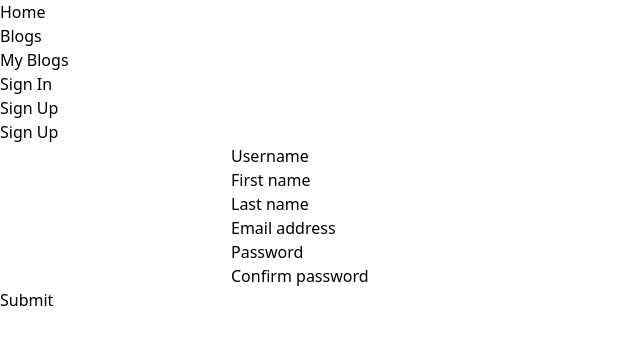
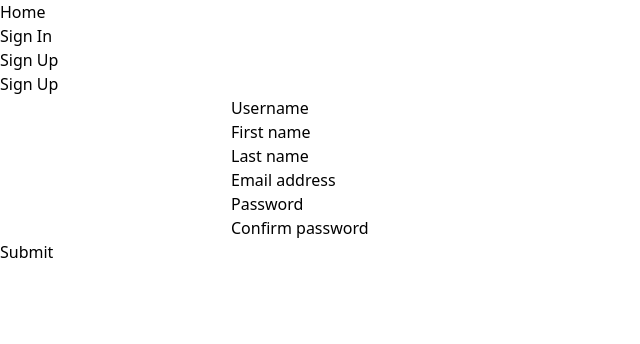
Before and after one commit to Puskass/blogs-website, a React (Vite) app in the folder client/: page /signup in a window 1280 px wide. Shown: the top 344 px of the page, without its empty margins (0-640 px from the left). Built offline with nearby package versions, Linux system fonts and the light colour scheme.

Commit message:
navigation finished

```diff
--- a/client/src/App.jsx
+++ b/client/src/App.jsx
@@ -1,16 +1,29 @@
 import React from "react";
-import { BrowserRouter as Router } from "react-router-dom";
+import { Route, BrowserRouter as Router, Routes } from "react-router-dom";
 import { AuthProvider } from "./context/AuthContext";
-import { RenderNavigation } from "./shared/navigation/RenderNavigation";
-import { RenderRoutes } from "./shared/navigation/RenderRoutes";
+import SignUp from "./pages/auth/SignUp";
+import SignIn from "./pages/auth/SignIn";
+import Home from "./pages/Home";
+import MyBlogs from "./pages/MyBlogs";
+import Blogs from "./pages/Blogs";
+import MainNav from "./shared/MainNav";
+import SignOut from "./pages/auth/SignOut";
 
 const App = () => {
   return (
     <div className="dark:text-white dark:bg-gray-900 h-screen ">
       <Router>
         <AuthProvider>
-          <RenderNavigation />
-          <RenderRoutes />
+            <MainNav />
+          <Routes>
+            <Route path="/blogs" element={<Blogs />} />
+            <Route path="/myblogs" element={<MyBlogs />} />
+            <Route path="/" element={<Home />} />
+            <Route path="/signin" element={<SignIn />} />
+            <Route path="/signup" element={<SignUp />} />
+            <Route path="/signout" element={<SignOut />} />
+
+          </Routes>
         </AuthProvider>
       </Router>
     </div>
--- a/client/src/context/AuthContext.jsx
+++ b/client/src/context/AuthContext.jsx
@@ -3,7 +3,17 @@ import React, { createContext, useState, useContext } from "react";
 const AuthContext = createContext();
 
 const AuthProvider = ({ children }) => {
-  const [token, setToken] = useState(localStorage.getItem("token") || null);
+  const [token, setToken] = useState(
+    !localStorage.getItem("token") ? null : localStorage.getItem("token")
+  );
+
+  const authUser = (token) => {
+    const localStorageToken = localStorage.getItem("token");
+    if (localStorageToken !== token) {
+      localStorage.setItem("token", token);
+    }
+    setToken(token);
+  };
 
   const signOut = () => {
     // Clear the token from context and localStorage
@@ -14,7 +24,7 @@ const AuthProvider = ({ children }) => {
   console.log("Token:", token);
 
   return (
-    <AuthContext.Provider value={{ token, setToken, signOut }}>
+    <AuthContext.Provider value={{ token, setToken, signOut, authUser }}>
       {children}
     </AuthContext.Provider>
   );
--- a/client/src/pages/auth/SignIn.jsx
+++ b/client/src/pages/auth/SignIn.jsx
@@ -3,7 +3,7 @@ import { useAuth } from "../../context/AuthContext";
 import axios from "axios";
 
 const SignIn = () => {
-  const { setToken } = useAuth();
+  const { authUser } = useAuth();
 
   const [formData, setFormData] = useState({
     username: "",
@@ -25,11 +25,9 @@ const SignIn = () => {
       );
       const { token } = response.data;
       console.log("Received Token:", token);
-
-      setToken(token); // Set the token in the context
+        authUser(token)
       console.log("Token Set in Context", token);
 
-      localStorage.setItem("token", token);
     } catch (error) {
       console.error("Error signing in:", error);
     }
--- /dev/null
+++ b/client/src/pages/auth/SignOut.jsx
@@ -0,0 +1,13 @@
+import React, { useEffect } from "react";
+import { useAuth } from "../../context/AuthContext";
+
+const SignOut = () => {
+  const { authUser } = useAuth();
+  useEffect(() => {
+    authUser(null);
+  }, []);
+
+  return <p>Signing Out...</p>;
+};
+
+export default SignOut;
--- a/client/src/pages/auth/SignUp.jsx
+++ b/client/src/pages/auth/SignUp.jsx
@@ -3,7 +3,7 @@ import axios from "axios";
 import { useAuth } from "../../context/AuthContext";
 
 const SignUp = () => {
-  const { setToken } = useAuth();
+  const { authUser } = useAuth();
 
   const [formData, setFormData] = useState({
     username: "",
@@ -34,7 +34,7 @@ const SignUp = () => {
         formData
       );
       const { token } = response.data;
-      setToken(token);
+      authUser(token);
       // Handle successful response, e.g., show a success message or redirect to a different page
       console.log("SignUp Successful:", response.data);
     } catch (error) {
--- /dev/null
+++ b/client/src/shared/MainNav.jsx
@@ -0,0 +1,13 @@
+import React from "react";
+import { NavLink } from "react-router-dom";
+import NavLinks from "./NavLinks";
+
+const MainNav = () => {
+  return (
+    <nav>
+      <NavLinks />
+    </nav>
+  );
+};
+
+export default MainNav;
--- /dev/null
+++ b/client/src/shared/NavLinks.jsx
@@ -0,0 +1,50 @@
+import React from "react";
+import { useAuth } from "../context/AuthContext";
+import { NavLink } from "react-router-dom";
+
+const NavLinks = () => {
+  const { token } = useAuth();
+
+  const links = [
+    {
+      label: "Home",
+      href: "/",
+    },
+
+    token && {
+      label: "Blogs",
+      href: "/blogs",
+    },
+
+    token && {
+      label: "My blogs",
+      href: "/myblogs",
+    },
+
+    !token && {
+      label: "Sign In",
+      href: "/signin",
+    },
+
+    !token && {
+      label: "Sign Up",
+      href: "/signup",
+    },
+    token && {
+        label: "Sign Out",
+        href: "/signout"
+    }
+  ]
+    .filter((link) => link)
+    .map(({ label, href }) => {
+      return (
+        <NavLink to={href} key={href}>
+          <li>{label}</li>
+        </NavLink>
+      );
+    });
+
+  return <ul>{links}</ul>;
+};
+
+export default NavLinks;
--- a/client/src/shared/navigation/NavItem.jsx
+++ /dev/null
@@ -1,12 +0,0 @@
-import React from "react";
-import { Link } from "react-router-dom";
-
-const NavItem = ({ to, label }) => {
-  return (
-    <div>
-      <Link to={to}>{label}</Link>
-    </div>
-  );
-};
-
-export default NavItem;
--- a/client/src/shared/navigation/RenderNavigation.jsx
+++ /dev/null
@@ -1,27 +0,0 @@
-import { Link } from "react-router-dom";
-import { useAuth } from "../../context/AuthContext";
-import NavItem from "./NavItem";
-import { nav } from "./navLinks";
-
-export const RenderNavigation = () => {
-  const { token, signOut } = useAuth();
-
-  return (
-    <div className="menu">
-      {nav.map((r, i) => {
-        if ((!r.isPrivate && r.isMenu) || (r.isPrivate && !token && r.isMenu)) {
-          return <NavItem key={i} to={r.path} label={r.name} />;
-        }
-        return null;
-      })}
-
-      {token && (
-        <div className="menuItem">
-          <Link to="#" onClick={signOut}>
-            Sign Out
-          </Link>
-        </div>
-      )}
-    </div>
-  );
-};
--- a/client/src/shared/navigation/RenderRoutes.jsx
+++ /dev/null
@@ -1,29 +0,0 @@
-import { Route, Routes } from "react-router-dom";
-import { useAuth } from "../../context/AuthContext";
-import { nav } from "./navLinks";
-import Blogs from "../../pages/Blogs";
-import MyBlogs from "../../pages/MyBlogs";
-
-export const RenderRoutes = () => {
-  const { token } = useAuth();
-
-  return (
-    <Routes>
-      {nav.map((r, i) => {
-        if (!r.isPrivate || (r.isPrivate && token)) {
-          return <Route key={i} path={r.path} element={r.element} />;
-        }
-        return null;
-      })}
-
-      {/* Add your private routes here */}
-      {token && (
-        <>
-          <Route path="/blogs" element={<Blogs />} />
-          <Route path="/myblogs" element={<MyBlogs />} />
-          {/* Add more private routes as needed */}
-        </>
-      )}
-    </Routes>
-  );
-};
--- a/client/src/shared/navigation/navLinks.jsx
+++ /dev/null
@@ -1,43 +0,0 @@
-import Blogs from "../../pages/Blogs";
-import Home from "../../pages/Home";
-import MyBlogs from "../../pages/MyBlogs";
-import SignIn from "../../pages/auth/SignIn";
-import SignUp from "../../pages/auth/SignUp";
-
-export const nav = [
-  {
-    path: "/",
-    name: "Home",
-    element: <Home />,
-    isMenu: true,
-    isPrivate: false,
-  },
-  {
-    path: "/blogs",
-    name: "Blogs",
-    element: <Blogs />,
-    isMenu: true,
-    isPrivate: true,
-  },
-  {
-    path: "/myblogs",
-    name: "My Blogs",
-    element: <MyBlogs />,
-    isMenu: true,
-    isPrivate: true,
-  },
-  {
-    path: "/signin",
-    name: "Sign In",
-    element: <SignIn />,
-    isMenu: true,
-    isPrivate: false,
-  },
-  {
-    path: "/signup",
-    name: "Sign Up",
-    element: <SignUp />,
-    isMenu: true,
-    isPrivate: false,
-  },
-];
```
